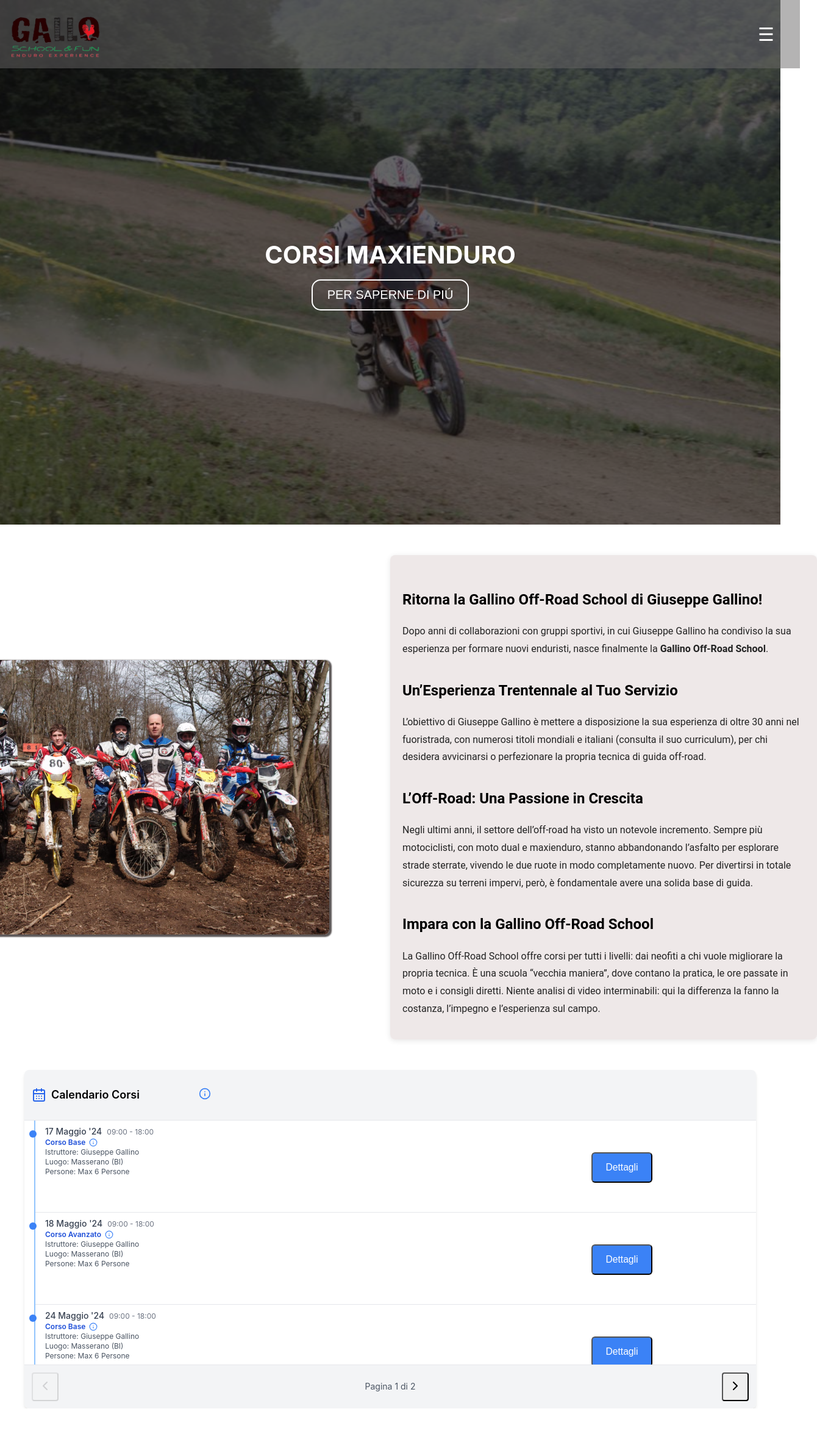
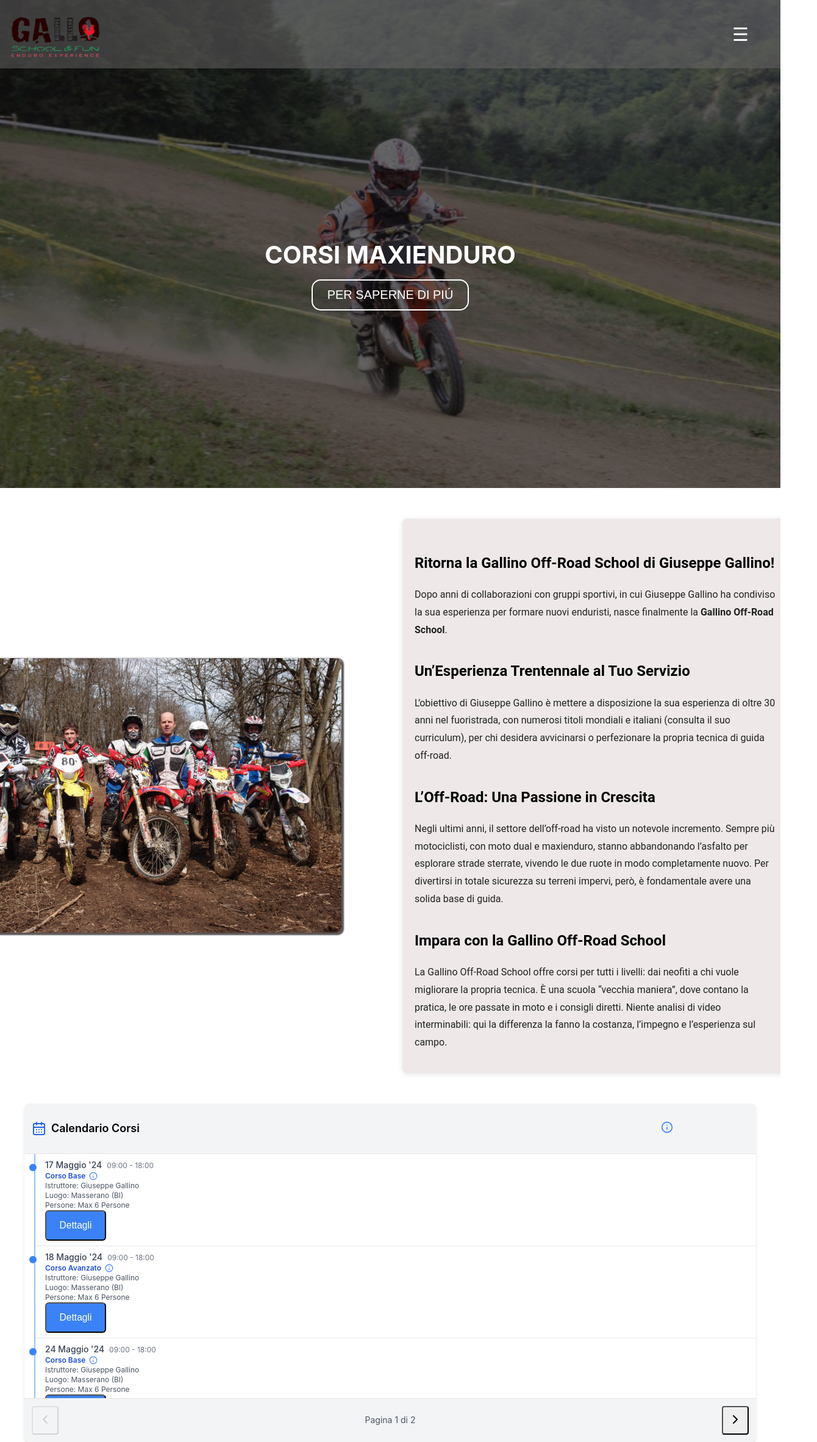
Before and after one commit to cacciabella/Gallino-Off-Road-School., a React (Create React App) app: page / in a window 1280 px wide. Shown: the whole page at 61% size, 1340 px wide, since content can reach past the window. Before the commit the page ends 2309 px from the top, so only its background shows below. Built offline with nearby package versions, Linux system fonts and the light colour scheme.

Commit message:
Descrizione delle modifiche

```diff
--- a/src/App.css
+++ b/src/App.css
@@ -1,5 +1,21 @@
+/* Da aggiungere all'inizio del file */
+html, body {
+  overflow-x: hidden;
+  width: 100%;
+  margin: 0;
+  padding: 0;
+  position: relative;
+}
+
+/* Assicurati che tutti gli elementi rispettino il box model */
+*, *:before, *:after {
+  box-sizing: border-box;
+}
+
+/* Il resto del tuo CSS rimane invariato */
 .App {
   text-align: center;
+  max-width: 100%; /* Assicura che non superi mai la larghezza dello schermo */
 }
 
 .App-logo {
@@ -36,3 +52,8 @@
     transform: rotate(360deg);
   }
 }
+
+#root {
+  overflow-x: hidden;
+  width: 100%;
+}
--- a/src/components/Calendar.css
+++ b/src/components/Calendar.css
@@ -1,3 +1,18 @@
+/* Prevenzione dello scorrimento orizzontale */
+html, body, #root {
+  overflow-x: hidden;
+  width: 100%;
+  max-width: 100vw;
+  margin: 0;
+  padding: 0;
+  position: relative;
+  box-sizing: border-box;
+}
+
+*, *:before, *:after {
+  box-sizing: border-box;
+}
+
 /* Stili di base */
 .w-full {
   width: 100%;
@@ -219,20 +234,21 @@
   color: #3b82f6; /* equivalente a text-blue-500 */
   border: none;
   position: absolute;
-  top:20px;
+  top: 20px;
   background: transparent;
   cursor: pointer;
 }
 
-  .info-botton2{
-    color: #3b82f6; /* equivalente a text-blue-500 */
+/* Modificato per evitare overflow */
+.info-botton2 {
+  color: #3b82f6;
   border: none;
   position: absolute;
- left: 320px;
-
+  right: 170px; /* Cambiato da left a right con valore fisso */
   background: transparent;
   cursor: pointer;
 }
+
 .info-button:hover {
   color: #1d4ed8; /* equivalente a hover:text-blue-700 */
 }
@@ -244,100 +260,105 @@
 /* Tooltip stile nuvoletta */
 .tooltip {
   position: absolute;
-    left: 1rem; /* equivalente a left-4 */
-    top: 3rem; /* equivalente a top-12 */
+  left: 1rem;
+  top: 3rem;
   z-index: 10;
-    width: 16rem; /* equivalente a w-64 */
-    padding: 0.75rem; /* equivalente a p-3 */
+  width: 16rem;
+  padding: 0.75rem;
   background-color: white;
-    border-radius: 0.5rem; /* equivalente a rounded-lg */
-    box-shadow: 0 10px 15px -3px rgba(0, 0, 0, 0.1), 0 4px 6px -2px rgba(0, 0, 0, 0.05); /* equivalente a shadow-lg */
-    border: 1px solid #e5e7eb; /* equivalente a border border-gray-200 */
+  border-radius: 0.5rem;
+  box-shadow: 0 10px 15px -3px rgba(0, 0, 0, 0.1), 0 4px 6px -2px rgba(0, 0, 0, 0.05);
+  border: 1px solid #e5e7eb;
 }
+
 .container {
   padding: 16px;
-    background-color: #ebf8ff; /* bg-blue-50 */
-    border-bottom: 1px solid #bee3f8; /* border-blue-100 */
+  background-color: #ebf8ff;
+  border-bottom: 1px solid #bee3f8;
 }
 
 .title {
-    font-weight: 600; /* font-semibold */
-    color: #2c5282; /* text-blue-800 */
-    margin-bottom: 4px; /* mb-1 */
+  font-weight: 600;
+  color: #2c5282;
+  margin-bottom: 4px;
 }
 
 .text {
-    font-size: 14px; /* text-sm */
-    color: #4a5568; /* text-gray-700 */
+  font-size: 14px;
+  color: #4a5568;
 }
 
 .tooltip-text {
-    font-size: 0.75rem; /* equivalente a text-xs */
-    color: #374151; /* equivalente a text-gray-700 */
+  font-size: 0.75rem;
+  color: #374151;
 }
 
 /* Freccia del tooltip */
 .tooltip-arrow {
   position: absolute;
-    top: -8px; /* equivalente a -top-2 */
-    left: 0.5rem; /* equivalente a left-2 */
+  top: -8px;
+  left: 0.5rem;
   transform: rotate(45deg);
-    width: 0.75rem; /* equivalente a w-3 */
-    height: 0.75rem; /* equivalente a h-3 */
+  width: 0.75rem;
+  height: 0.75rem;
   background-color: white;
-    border-top: 1px solid #e5e7eb; /* equivalente a border-t border-gray-200 */
-    border-left: 1px solid #e5e7eb; /* equivalente a border-l border-gray-200 */
+  border-top: 1px solid #e5e7eb;
+  border-left: 1px solid #e5e7eb;
 }
 
 .staff-info {
-    color: #4b5563; /* equivalente a text-gray-600 */
+  color: #4b5563;
 }
+
+/* Modificato per evitare overflow */
+.action-button-container {
+  display: flex;
+  justify-content: flex-end;
+  width: 100%;
+  padding: 10px;
+}
+
 .action-button {
   display: flex;
   align-items: center;
   justify-content: center;
-    background-color: #3b82f6; /* bg-blue-500 */
-    color: white; /* text-white */
-    border-radius: 0.375rem; /* rounded */
-    padding-left: 0.75rem; /* px-3 */
-    padding-right: 0.75rem; /* px-3 */
-    padding-top: 0.25rem; /* py-1 */
-    padding-bottom: 0.25rem; /* py-1 */
-    font-size: 0.975rem; /* text-sm */
-    white-space: nowrap; /* whitespace-nowrap */
-    margin-left: auto; /* ml-auto */
-    transition: background-color 0.3s ease-in-out; /* transition-colors */
+  background-color: #3b82f6;
+  color: white;
+  border-radius: 0.375rem;
+  padding-left: 0.75rem;
+  padding-right: 0.75rem;
+  padding-top: 0.25rem;
+  padding-bottom: 0.25rem;
+  font-size: 0.975rem;
+  white-space: nowrap;
+  transition: background-color 0.3s ease-in-out;
   width: 100px;
   height: 50px;
-    /* Aggiungi i margini per spostare il bottone */
-    position: relative; /* Posizione relativa al suo contenitore */
-    top: -5vh;
-    margin-left: 70vw; /* Usa vw per larghezza relativa */
 }
 
 .action-button:hover {
-    background-color: #2563eb; /* hover:bg-blue-600 */
+  background-color: #2563eb;
 }
 
 /* Media Query per schermi più piccoli */
 @media (max-width: 768px) {
-    .action-button {
-        margin-left: 65vw; /* Aumenta il margine sinistro su schermi piccoli */
+  .action-button-container {
+    padding: 5px;
   }
 }
 
-  /* Media Query per schermi molto piccoli (come smartphone in portrait) */
+/* Media Query per schermi molto piccoli */
 @media (max-width: 480px) {
   .action-button {
-        margin-left: 65vw;
+    width: 90px;
+    height: 45px;
+    font-size: 0.875rem;
   }
 }
 
-
 .action-button:hover {
-    background-color: #2563eb; /* hover:bg-blue-600 */
+  background-color: #2563eb;
 }
-
 
 /* Media query per responsività */
 @media (max-width: 640px) {
@@ -354,15 +375,8 @@
     font-size: 1rem;
   }
 
-    .info-botton2{
-        color: #3b82f6; /* equivalente a text-blue-500 */
-        border: none;
-      position: absolute;
-     left: 190px;
-
-        background: transparent;
-        cursor: pointer;
+  /* Modificato per evitare overflow */
+  .info-botton2 {
+    right: 10px; /* Valore più piccolo per schermi piccoli */
   }
-
-
 }
--- a/src/components/header.css
+++ b/src/components/header.css
@@ -1,6 +1,7 @@
 /* src/Hero.css */
-
-
+*, *:before, *:after {
+  box-sizing: border-box;
+}
 .hero-mask {
   position: absolute;
   top: 0;
@@ -35,7 +36,6 @@
   border-radius: 15px;
   color: #fff;
   cursor: pointer;
-
   transition: background-color 0.3s;
 }
 
@@ -43,25 +43,32 @@
   background-color: rgba(255, 255, 255, 0.2);
 }
 
-
-
-/* Navbar fixed in cima */
-.navbar {
-  background-color:  rgba(107, 105, 105, 0.5); /* Sfondo semi-trasparente */
-  color: white;
-  padding: 1rem;
-  display: flex;
-  justify-content: space-between;
-  align-items: center;
+/* Navbar container fixed at top */
+.navbar-container {
   position: fixed;
   top: 0;
   left: 0;
   width: 100%;
-  z-index: 100; /* Assicurati che la navbar sia sopra l'hero */
+  z-index: 100;
+  background-color: rgba(107, 105, 105, 0.5);
+}
+
+/* Navbar with logo and toggle button */
+.navbar {
+  color: white;
+  padding: 1rem;
+  width: 100%;
+}
+
+.navbar-top {
+  display: flex;
+  justify-content: space-between;
+  align-items: center;
+  width: 100%;
 }
 
 .hero {
-  height: 100vh; /* Altezza dell'header */
+  height: 100vh;
   background-size: cover;
   background-position: center;
   display: flex;
@@ -69,27 +76,18 @@
   align-items: center;
   text-align: center;
   position: relative;
-  padding-top: 60px; /* Aggiungi spazio per la navbar */
-}
-
-
-
-.logo {
-
-  font-weight: 10;
+  padding-top: 60px;
+  overflow-x: hidden;
 }
 
 .navbar-toggler {
   background: none;
   border: none;
+  margin-right: 30px;
   font-size: 30px;
   color: #fff;
   cursor: pointer;
-  position: relative;
-  right: 20px;
 }
-
-
 
 .navbar-toggler:focus {
   outline: none;
@@ -97,25 +95,18 @@
 
 /* Menu a discesa */
 .menu-dropdown {
-  position: absolute;
-  left: 0;
   width: 100%;
-  background-color:  rgba(107, 105, 105, 0.5);
+  background-color: transparent;
   color: white;
-  z-index: 10;
   transition: all 0.3s ease-in-out;
   overflow: hidden;
   max-height: 0;
-bottom: 477px;
-border-bottom-left-radius: 5px;
-border-bottom-right-radius: 5px;
   opacity: 0;
 }
 
 .menu-dropdown.open {
   max-height: 300px;
   opacity: 1;
-
 }
 
 .navbar-nav {
@@ -124,7 +115,7 @@ border-bottom-right-radius: 5px;
   padding: 1rem 0;
   display: flex;
   flex-direction: column;
-  align-content: center;
+  align-items: center;
 }
 
 .navbar-item {
@@ -145,26 +136,10 @@ border-bottom-right-radius: 5px;
   color: #ff7f50;
 }
 
-
-
 /* Responsive Design */
 @media (max-width: 768px) {
   .hero {
     height: 900px;
-    }
-
-    .menu-dropdown {
-      position: absolute;
-      left: 0;
-      width: 100%;
-      background-color:  rgba(107, 105, 105, 0.5);
-      color: white;
-      z-index: 10;
-      transition: all 0.3s ease-in-out;
-      overflow: hidden;
-      max-height: 0;
-    bottom: 579px;
-      opacity: 0;
   }
 
   .hero-content h1 {
@@ -174,25 +149,11 @@ border-bottom-right-radius: 5px;
     padding: 1rem;
     top: 40px;
   }
-    .navbar-toggler {
-      background: none;
-      border: none;
-      font-size: 30px;
-      color: #fff;
-      cursor: pointer;
-      position: relative;
-      right: 40px;
-    }
 
   .hero-content h4 {
     font-size: 1.25rem;
   }
 
-
-    .navbar {
-     width: 100%;
-
-    }
   .hero-btn {
     position: relative;
     top: 30px;
@@ -203,7 +164,6 @@ border-bottom-right-radius: 5px;
     color: #fff;
     border-radius: 15px;
     cursor: pointer;
-
     transition: background-color 0.3s;
   }
 }
--- a/src/components/header.js
+++ b/src/components/header.js
@@ -2,7 +2,6 @@ import React, { useState } from 'react';
 import './header.css';
 import fotoHeader from '../img/foto_header.jpg';
 import logoSito from '../img/logo_sito.png';
-
 
 function Hero({ scrollToComponent }) {
   const [showNav, setShowNav] = useState(false);
@@ -15,14 +14,12 @@ function Hero({ scrollToComponent }) {
     { name: 'Eventi', path: '/eventi' }
   ];
 
-
-
-
-
   return (
     <div className="hero" style={{ backgroundImage: `url(${fotoHeader})` }}>
+      <div className="navbar-container">
         <nav className="navbar">
-      <img src={logoSito} style={{ width: '150px', height: 'auto' }} />
+          <div className="navbar-top">
+            <img src={logoSito} style={{ width: '150px', height: 'auto' }} alt="Logo" />
 
             <button
               className="navbar-toggler"
@@ -31,11 +28,11 @@ function Hero({ scrollToComponent }) {
             >
               {showNav ? '✕' : '☰'}
             </button>
+          </div>
         </nav>
 
         <div className={`menu-dropdown ${showNav ? 'open' : ''}`}>
-        <ul className="navbar-nav"
-       >
+          <ul className="navbar-nav">
             {menuItems.map((item, index) => (
               <li key={index} className="navbar-item">
                 <a href={item.path} className="navbar-link" onClick={() => setShowNav(false)}>
@@ -45,10 +42,10 @@ function Hero({ scrollToComponent }) {
             ))}
           </ul>
         </div>
+      </div>
 
       <div className="hero-mask">
         <div className="hero-content">
-
           <h1>CORSI MAXIENDURO</h1>
           <button className="hero-btn" onClick={scrollToComponent}>
             PER SAPERNE DI PIÚ
```
Lines whose indentation alone changed are shown as unchanged.
